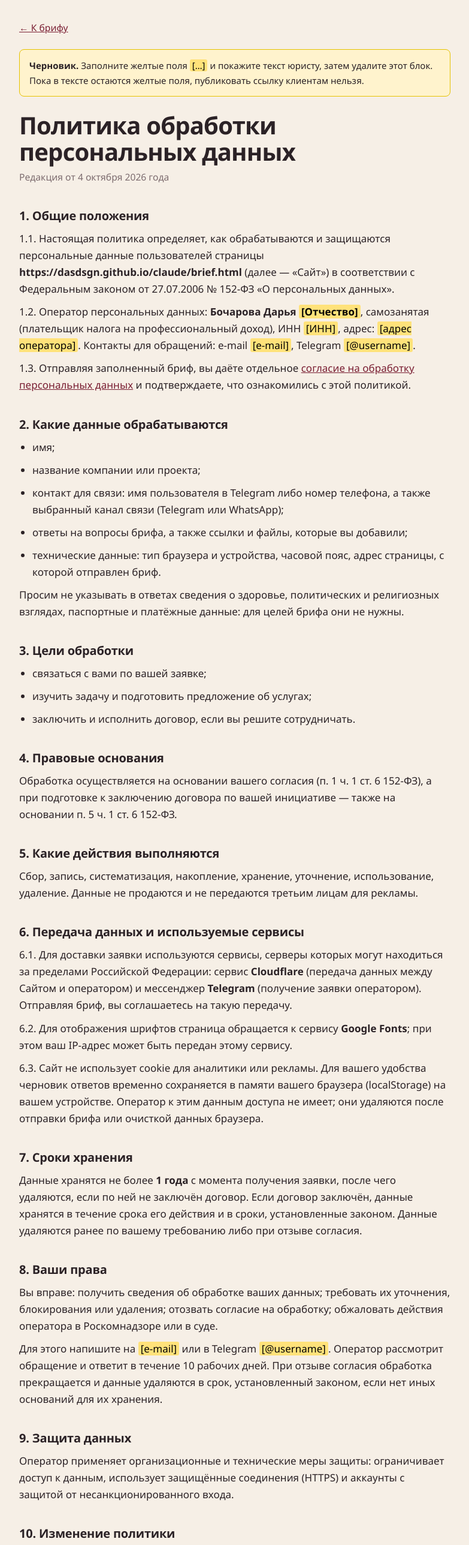
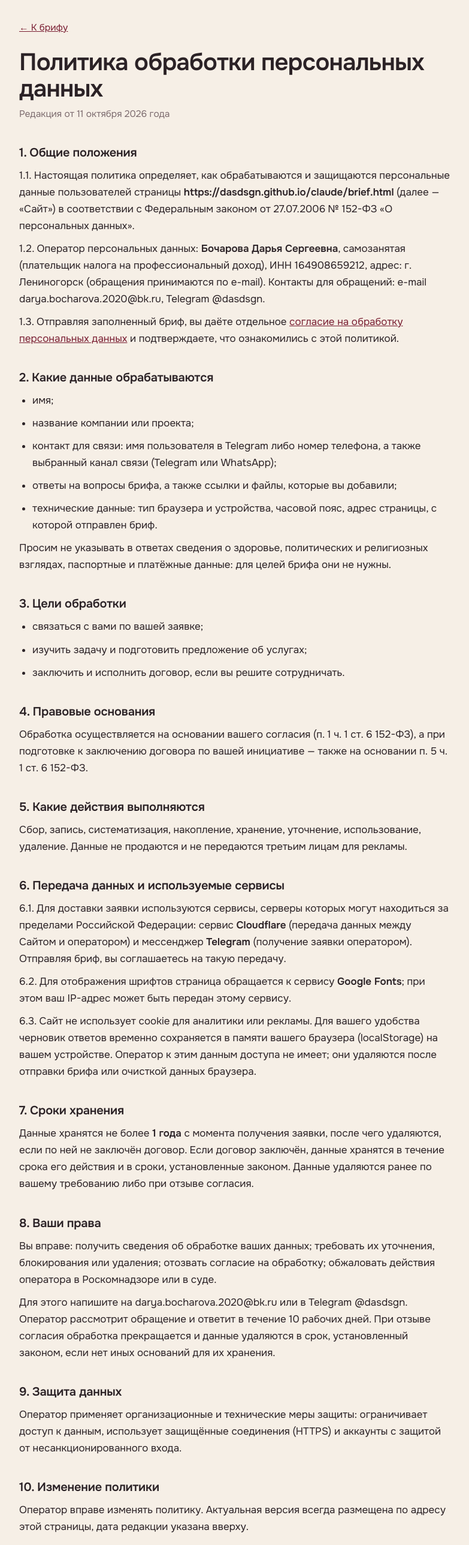
Before and after one commit to Dasdsgn/claude, a plain HTML site: page privacy.html in a window 1280 px wide. Shown: the top 2576 px of the page at 60% size, without its empty margins (248-1031 px from the left). Drawn offline with Linux system fonts and the light colour scheme.

Commit message:
Fill in operator details in privacy policy and consent; remove draft markers
Co-Authored-By: Claude Sonnet 5.5 <noreply@anthropic.com>

```diff
--- a/privacy.html
+++ b/privacy.html
@@ -4,6 +4,9 @@
 <meta charset="utf-8">
 <meta name="viewport" content="width=device-width, initial-scale=1">
 <meta name="robots" content="noindex">
+<link rel="preconnect" href="https://fonts.googleapis.com">
+<link rel="preconnect" href="https://fonts.gstatic.com" crossorigin>
+<link href="https://fonts.googleapis.com/css2?family=Onest:wght@400;500;600&display=swap&subset=cyrillic" rel="stylesheet">
 <title>Политика обработки персональных данных</title>
 <style>
   :root{--bg:#f6efe6;--ink:#2b2226;--muted:#7d6c6f;--accent:#7a1f33;--line:#2b222622}
@@ -15,8 +18,6 @@
   ul{padding-left:22px;margin:0 0 10px}
   .muted{color:var(--muted);font-size:.92em}
   a{color:var(--accent)}
-  mark{background:#ffe27a;padding:0 4px;border-radius:3px}
-  .warn{background:#fff3cd;border:1px solid #e6c200;padding:14px 16px;border-radius:8px;margin-bottom:26px;font-size:15px}
   .back{display:inline-block;margin-bottom:22px;font-size:.92em}
   hr{border:0;border-top:1px solid var(--line);margin:34px 0 0}
 </style>
@@ -24,14 +25,12 @@
 <body>
 <a class="back" href="brief.html">← К брифу</a>
 
-<div class="warn"><b>Черновик.</b> Заполните желтые поля <mark>[…]</mark> и покажите текст юристу, затем удалите этот блок. Пока в тексте остаются желтые поля, публиковать ссылку клиентам нельзя.</div>
-
 <h1>Политика обработки персональных данных</h1>
-<p class="muted">Редакция от 4 октября 2026 года</p>
+<p class="muted">Редакция от 11 октября 2026 года</p>
 
 <h2>1. Общие положения</h2>
 <p>1.1. Настоящая политика определяет, как обрабатываются и защищаются персональные данные пользователей страницы <b>https://dasdsgn.github.io/claude/brief.html</b> (далее — «Сайт») в соответствии с Федеральным законом от 27.07.2006 № 152-ФЗ «О персональных данных».</p>
-<p>1.2. Оператор персональных данных: <b>Бочарова Дарья <mark>[Отчество]</mark></b>, самозанятая (плательщик налога на профессиональный доход), ИНН <mark>[ИНН]</mark>, адрес: <mark>[адрес оператора]</mark>. Контакты для обращений: e-mail <mark>[e-mail]</mark>, Telegram <mark>[@username]</mark>.</p>
+<p>1.2. Оператор персональных данных: <b>Бочарова Дарья Сергеевна</b>, самозанятая (плательщик налога на профессиональный доход), ИНН 164908659212, адрес: г. Лениногорск (обращения принимаются по e-mail). Контакты для обращений: e-mail darya.bocharova.2020@bk.ru, Telegram @dasdsgn.</p>
 <p>1.3. Отправляя заполненный бриф, вы даёте отдельное <a href="consent.html">согласие на обработку персональных данных</a> и подтверждаете, что ознакомились с этой политикой.</p>
 
 <h2>2. Какие данные обрабатываются</h2>
@@ -67,7 +66,7 @@
 
 <h2>8. Ваши права</h2>
 <p>Вы вправе: получить сведения об обработке ваших данных; требовать их уточнения, блокирования или удаления; отозвать согласие на обработку; обжаловать действия оператора в Роскомнадзоре или в суде.</p>
-<p>Для этого напишите на <mark>[e-mail]</mark> или в Telegram <mark>[@username]</mark>. Оператор рассмотрит обращение и ответит в течение 10 рабочих дней. При отзыве согласия обработка прекращается и данные удаляются в срок, установленный законом, если нет иных оснований для их хранения.</p>
+<p>Для этого напишите на darya.bocharova.2020@bk.ru или в Telegram @dasdsgn. Оператор рассмотрит обращение и ответит в течение 10 рабочих дней. При отзыве согласия обработка прекращается и данные удаляются в срок, установленный законом, если нет иных оснований для их хранения.</p>
 
 <h2>9. Защита данных</h2>
 <p>Оператор применяет организационные и технические меры защиты: ограничивает доступ к данным, использует защищённые соединения (HTTPS) и аккаунты с защитой от несанкционированного входа.</p>
```
Also changed, not shown: consent.html (+6 -7 lines).
